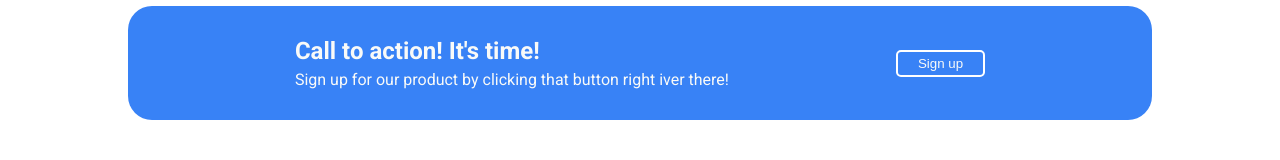
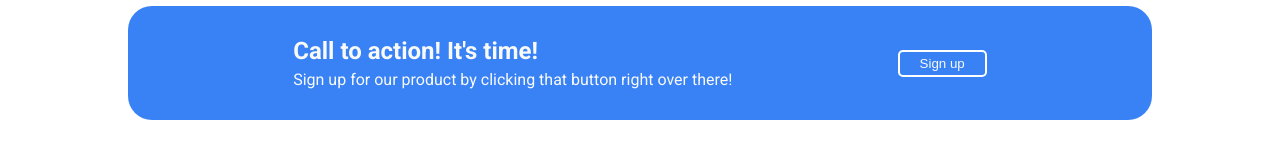
Before and after one commit to bollowatsch/odin-landingpage, a plain HTML site: page index.html in a window 1280 px wide. Shown: the part 1198-1358 px from the top of the page. Drawn offline with Linux system fonts and the light colour scheme.

Commit message:
fix typo in banner

```diff
--- a/index.html
+++ b/index.html
@@ -71,7 +71,7 @@
     <div class="banner">
       <div class="banner-text">
         <h2>Call to action! It's time!</h2>
-        <p>Sign up for our product by clicking that button right iver there!</p>
+        <p>Sign up for our product by clicking that button right over there!</p>
       </div>
       <button>Sign up</button>
     </div>
```
